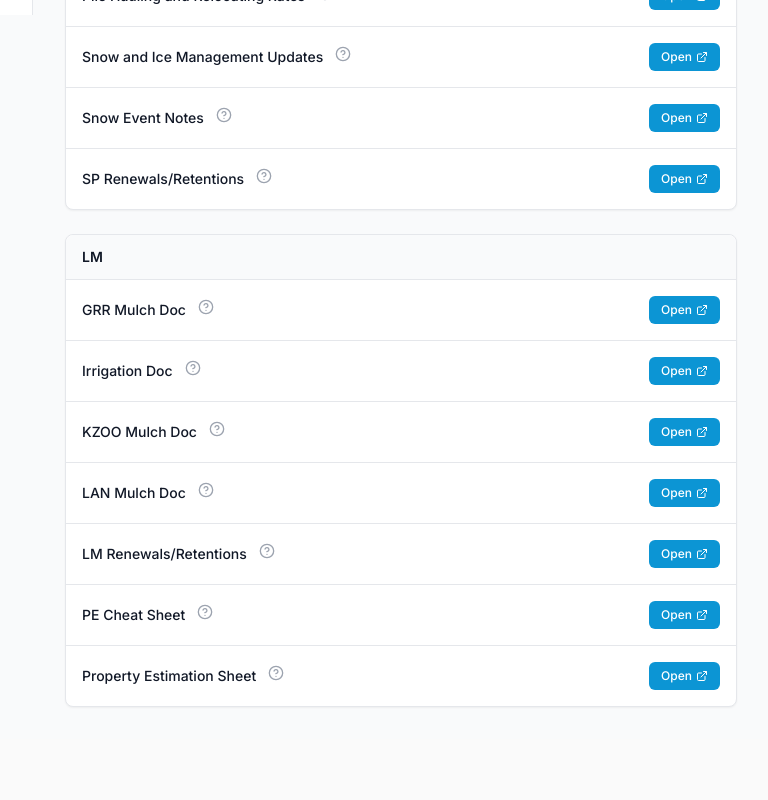
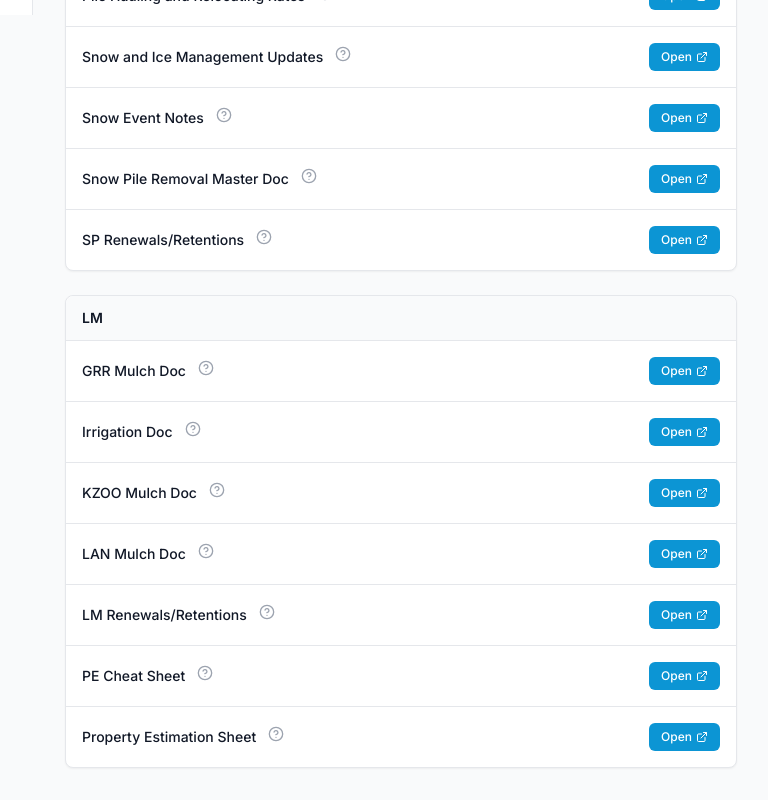
Before and after one commit to snellersg/sneller-amber, a Next.js app: page /sheets-and-docs in a window 1280 px wide. Shown: the part 785-1585 px from the top of the page, without its empty margins (223-991 px from the left). Before the commit the page ends 1524 px from the top, so only its background shows below. Built offline with nearby package versions, Linux system fonts and the light colour scheme; no server answers.

Commit message:
Added pile moving doc to the sheets and docs page

```diff
--- a/src/app/sheets-and-docs/page.tsx
+++ b/src/app/sheets-and-docs/page.tsx
@@ -62,6 +62,11 @@ const sections = [
         title: "Snow Event Notes",
         url: "https://docs.google.com/spreadsheets/d/1M25vDPi1y7_ZaXgQgL5Vcom_sCtLoatdiD1-qf-W-Y8/edit?gid=0#gid=0",
         description: "Notes and details recorded during snow events for follow-up and tracking.",
+      },
+      {
+        title: "Snow Pile Removal Master Doc",
+        url: "https://docs.google.com/spreadsheets/d/1Ccjc-G7sTADrnp7fa6KX-rmbIfulJOW0z9xohievZr4/edit?gid=1858114008#gid=1858114008",
+        description: "Master tracker for snow pile removal planning, scheduling, and execution.",
       },
       {
         title: "SP Renewals/Retentions",
```
